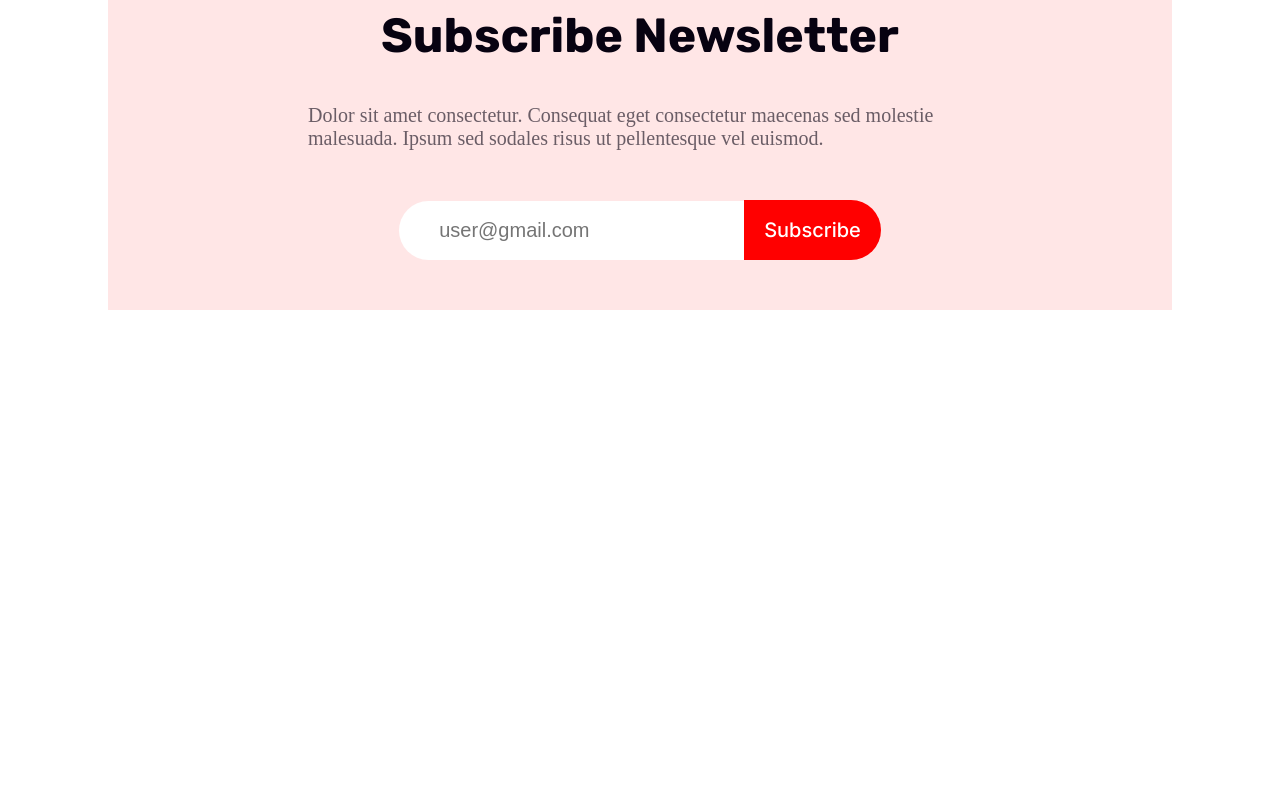
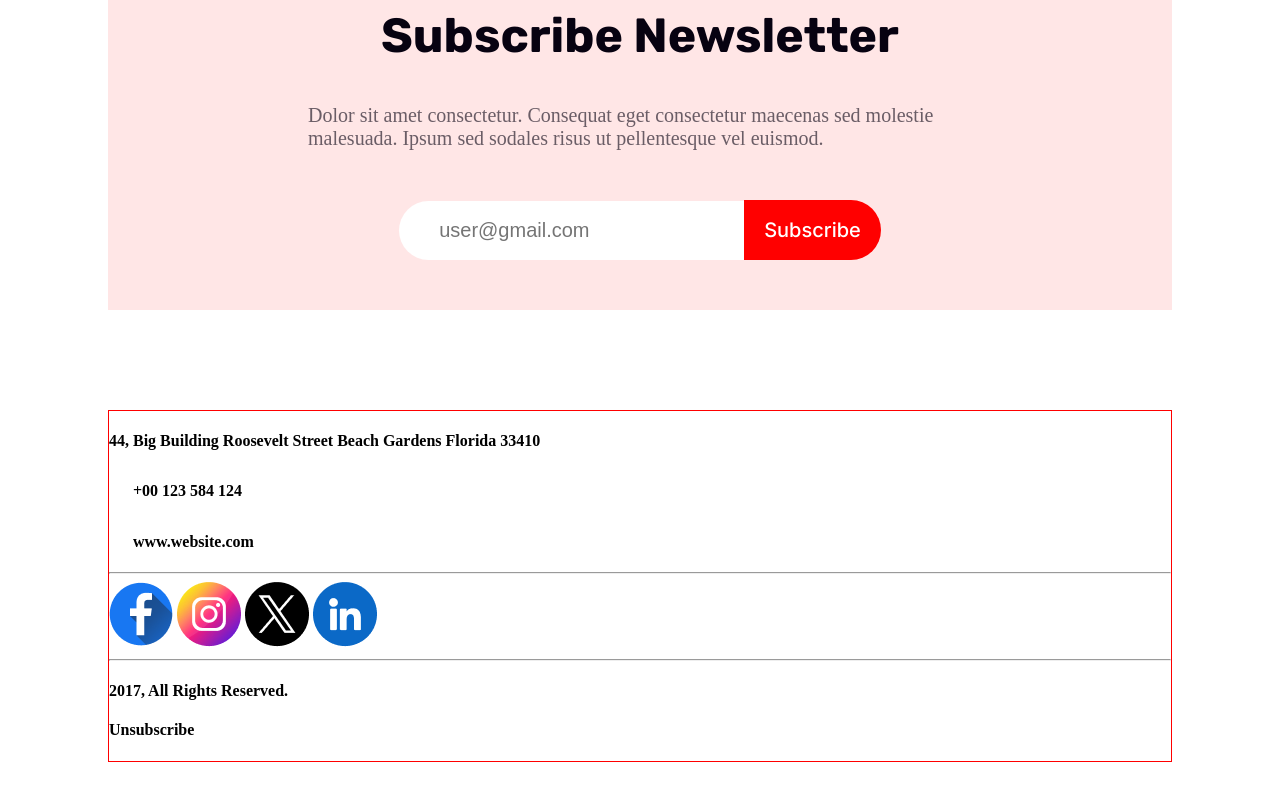
Before and after one commit to maruf010/new-year-offer, a plain HTML site: page index.html in a window 1280 px wide. Shown: the part 6936-7736 px from the top of the page. Before the commit the page ends 7346 px from the top, so only its background shows below. Drawn offline with Linux system fonts and the light colour scheme.

Commit message:
icons added

```diff
--- a/index.html
+++ b/index.html
@@ -117,5 +117,29 @@
             </div>
         </section>
     </main>
+    <footer>
+        <div class="last-page">
+            <div >
+                <h4>44, Big Building Roosevelt Street
+                    Beach Gardens Florida 33410</h4>
+                    <div>
+                        <h4> <img src="icons/Call.png" alt="">+00 123 584 124</h4>
+                    <h4><img src="icons/Website.png" alt="">www.website.com</h4>
+                    </div>
+            </div>
+            <hr>
+            <div>
+                <img src="icons/Facebook.png" alt="">
+                <img src="icons/Instagram.png" alt="">
+                <img src="icons/Twitter.png" alt="">
+                <img src="icons/Linkedin.png" alt="">
+            </div>
+            <hr>
+            <div>
+                <h4>2017, All Rights Reserved.</h4>
+                <h4>Unsubscribe</h4>
+            </div>
+        </div>
+    </footer>
 </body>
 </html>
--- a/styles/style.css
+++ b/styles/style.css
@@ -255,3 +255,10 @@ header{
     /* border: 1px solid green; */
     align-items: center;
 }
+.footer{
+    background-color: #070211 ;
+}
+.last-page{
+    border: 1px solid #FF0000;
+    margin: 100px 100px;
+}
```
